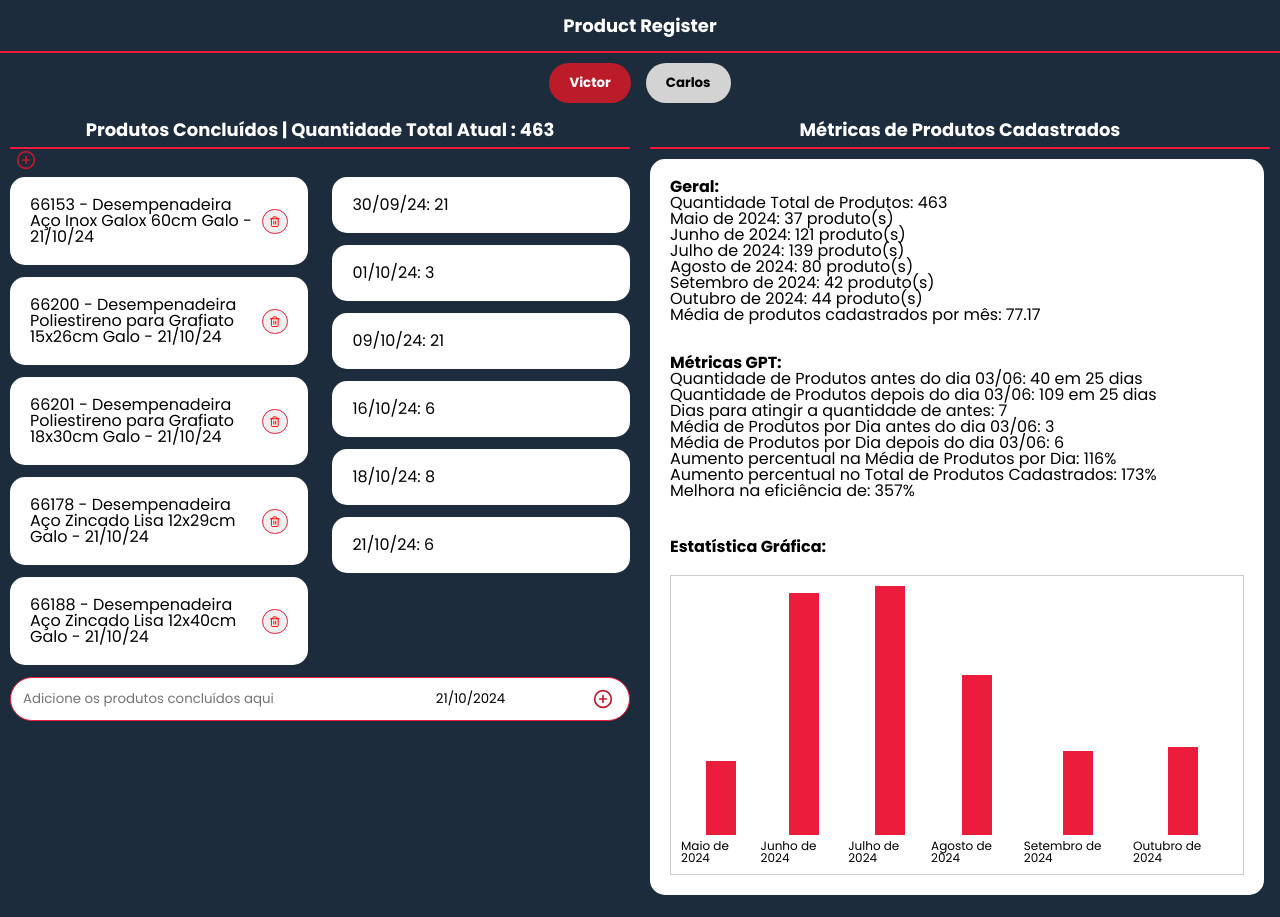
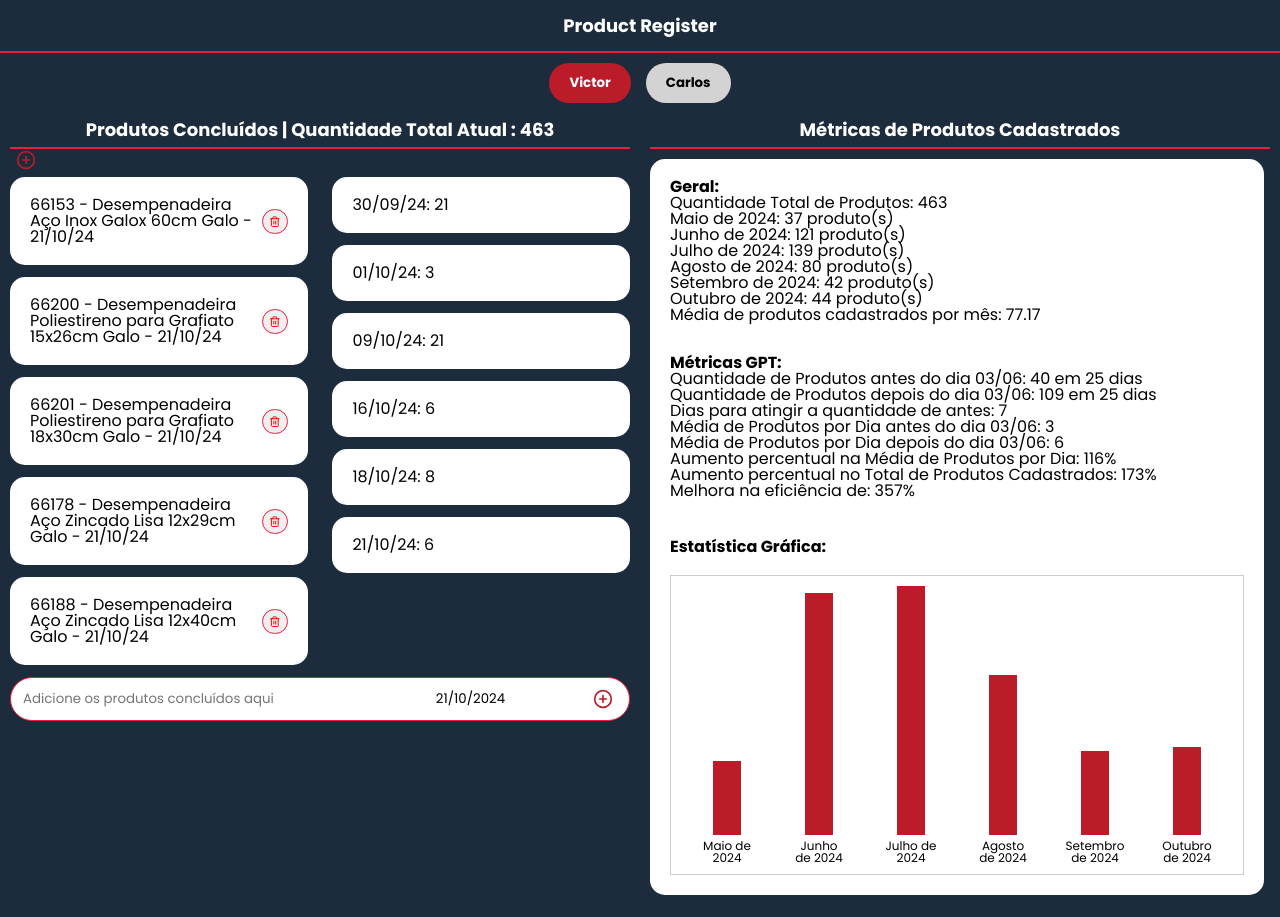
Before and after one commit to victoramattosc/productRegister, a React (Create React App) app: page / in a window 1280 px wide. Built offline with nearby package versions, Linux system fonts and the light colour scheme; a web font is replaced by a local one.

Commit message:
Gráfico arrumado

```diff
--- a/src/pages/BarChat/BarChat.module.scss
+++ b/src/pages/BarChat/BarChat.module.scss
@@ -2,8 +2,8 @@
   display: flex;
   justify-content: space-around;
   align-items: flex-end;
+  height: 300px;
   width: 100%;
-  height: 300px;
   margin-top: 20px;
   border: 1px solid #ccc;
   padding: 10px;
@@ -15,14 +15,17 @@
   align-items: center;
   justify-content: flex-end;
   height: 100%;
+  width: 10%; /* Ajusta a largura das barras */
 }
 
 .bar {
-  width: 30px;
-  background-color: #eb1c3c;
+  background-color: #bc1b29;
+  width: 50%;
+  transition: height 0.3s ease;
 }
 
 .barLabel {
   margin-top: 5px;
+  text-align: center;
   font-size: 12px;
 }
--- a/src/pages/BarChat/index.tsx
+++ b/src/pages/BarChat/index.tsx
@@ -15,7 +15,8 @@ const obterNomeMes = (dataISO: string) => {
 };
 
 const BarChat: React.FC<BarChatProps> = ({ listaProdutosPorMes }) => {
-  const maxQuantidade = Math.max(...listaProdutosPorMes.map(item => item.quantidade));
+  // Garantimos que a maior quantidade seja maior que zero para evitar divisões por zero
+  const maxQuantidade = Math.max(1, ...listaProdutosPorMes.map(item => item.quantidade));
 
   return (
     <div className={styles.barChatContainer}>
@@ -26,7 +27,7 @@ const BarChat: React.FC<BarChatProps> = ({ listaProdutosPorMes }) => {
             style={{ height: `${(item.quantidade / maxQuantidade) * 100}%` }}
             title={`${item.quantidade} produto(s)`}
           ></div>
-          <span className={styles.barLabel}>{obterNomeMes(item.mes)}</span> {/* Formatação do mês */}
+          <span className={styles.barLabel}>{obterNomeMes(item.mes)}</span>
         </div>
       ))}
     </div>
```
